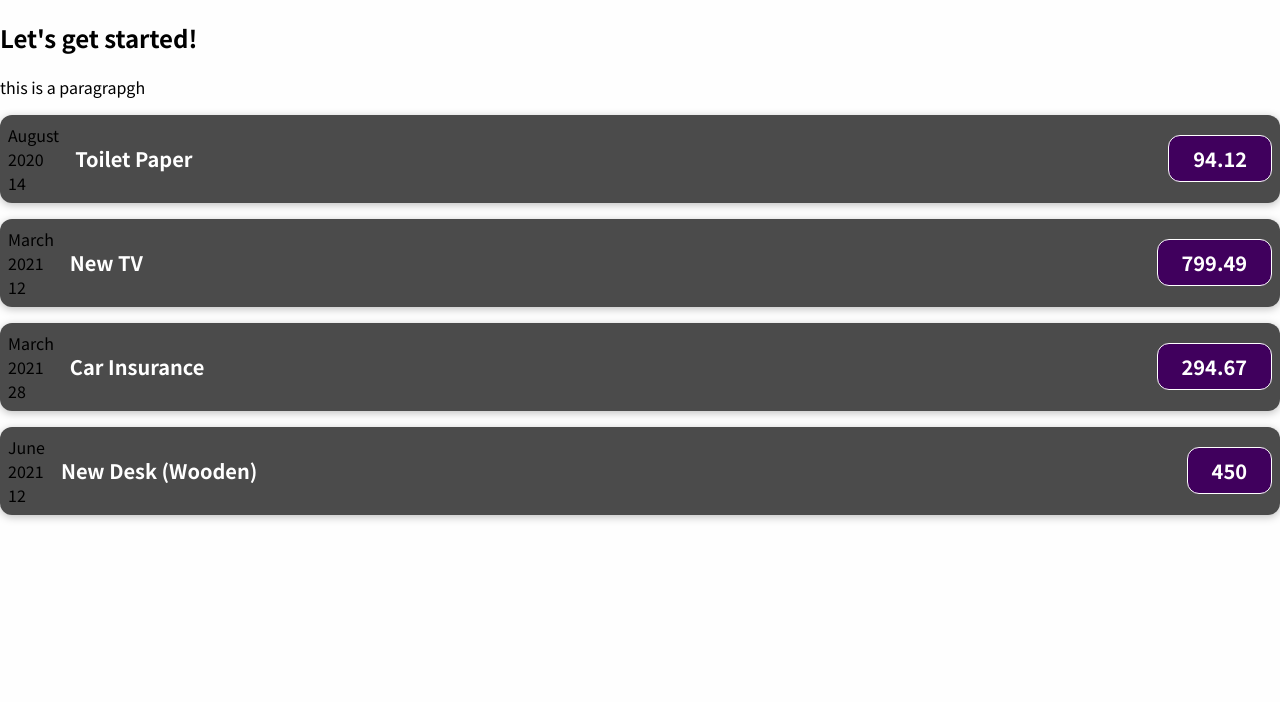
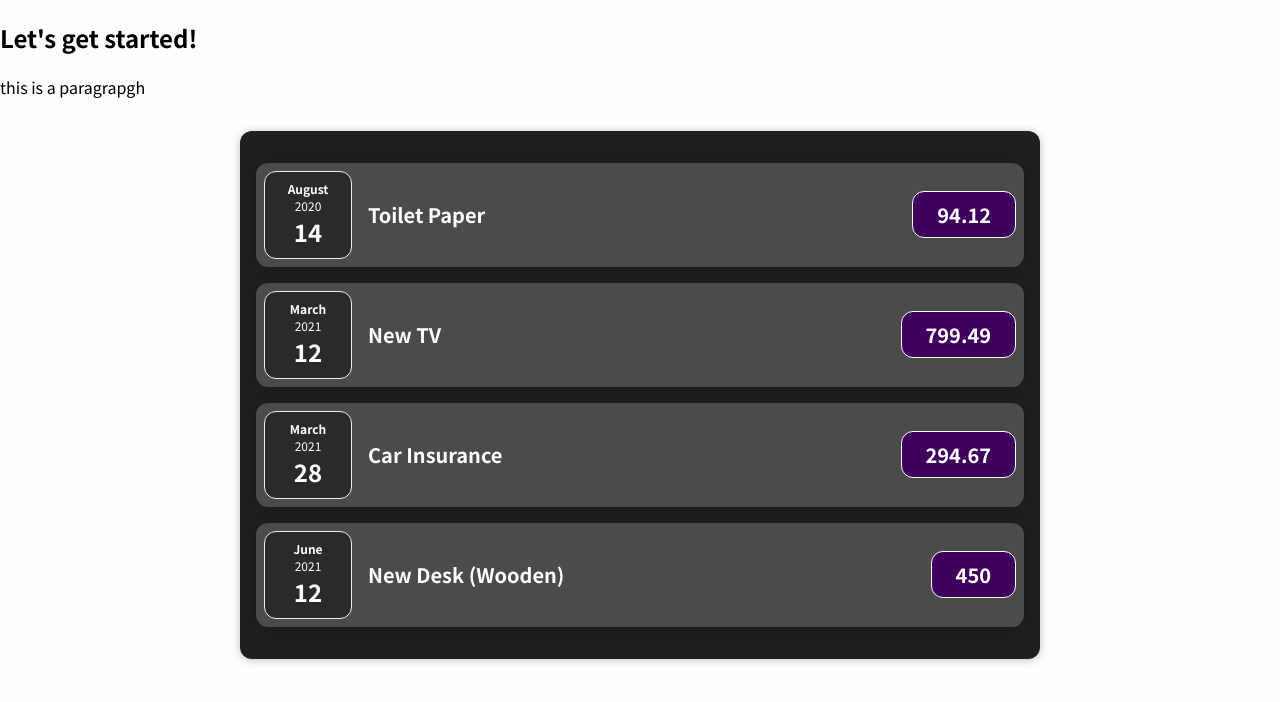
Before and after one commit to asiri1ndatissa/React-Fundamentals, a React (Create React App) app: page / in a window 1280 px wide. Shown: the top 702 px of the page. Built offline with nearby package versions, Linux system fonts and the light colour scheme.

Commit message:
children props

```diff
--- a/src/App.js
+++ b/src/App.js
@@ -1,4 +1,4 @@
-import ExpenseItem from "./components/ExpenseItem";
+import Expenses from "./components/Expenses/Expenses";
 
 function App() {
   const expenses = [
@@ -22,13 +22,12 @@
       date: new Date(2021, 5, 12),
     },
   ];
+
   return (
     <div>
       <h2>Let's get started!</h2>
       <p>this is a paragrapgh</p>
-      {expenses.map((expense, index) => <ExpenseItem key={`expense${index}`} title={expense.title}
-        amount={expense.amount}
-        date={expense.date} />)}
+      <Expenses items={expenses} />
     </div>
   );
 }
--- /dev/null
+++ b/src/components/Common/UI/Card/Card.css
@@ -0,0 +1,4 @@
+.card {
+  border-radius: 12px;
+  box-shadow: 0 1px 8px rgba(0, 0, 0, 0.25);
+}
--- /dev/null
+++ b/src/components/Common/UI/Card/Card.js
@@ -0,0 +1,11 @@
+import React from 'react';
+
+import './Card.css';
+
+const Card = (props) => {
+  const classes = 'card ' + props.className;
+
+  return <div className={classes}>{props.children}</div>;
+};
+
+export default Card;
--- a/src/components/ExpenseItem.js
+++ /dev/null
@@ -1,23 +0,0 @@
-import './ExpenseItem.css';
-
-function ExpenseItem(props) {
-  const month = props.date.toLocaleString('en-US', { month: 'long' });
-  const day = props.date.toLocaleString('en-US', { day: '2-digit' });
-  const year = props.date.getFullYear();
-
-  return (
-    <div className='expense-item'>
-      <div>
-        <div>{month}</div>
-        <div>{year}</div>
-        <div>{day}</div>
-      </div>
-      <div className='expense-item__description'>
-        <h2>{props.title}</h2>
-        <div className='expense-item__price'>{props.amount}</div>
-      </div>
-    </div>
-  );
-}
-
-export default ExpenseItem;
--- /dev/null
+++ b/src/components/Expenses/ExpenseDate/ExpenseDate.css
@@ -0,0 +1,26 @@
+.expense-date {
+  display: flex;
+  flex-direction: column;
+  width: 5.5rem;
+  height: 5.5rem;
+  border: 1px solid #ececec;
+  background-color: #2a2a2a;
+  color: white;
+  border-radius: 12px;
+  align-items: center;
+  justify-content: center;
+}
+
+.expense-date__month {
+  font-size: 0.75rem;
+  font-weight: bold;
+}
+
+.expense-date__year {
+  font-size: 0.75rem;
+}
+
+.expense-date__day {
+  font-size: 1.5rem;
+  font-weight: bold;
+}
--- /dev/null
+++ b/src/components/Expenses/ExpenseDate/ExpenseDate.js
@@ -0,0 +1,19 @@
+import React from 'react';
+
+import './ExpenseDate.css';
+
+const ExpenseDate = (props) => {
+  const month = props.date.toLocaleString('en-US', { month: 'long' });
+  const day = props.date.toLocaleString('en-US', { day: '2-digit' });
+  const year = props.date.getFullYear();
+
+  return (
+    <div className='expense-date'>
+      <div className='expense-date__month'>{month}</div>
+      <div className='expense-date__year'>{year}</div>
+      <div className='expense-date__day'>{day}</div>
+    </div>
+  );
+};
+
+export default ExpenseDate;
--- a/src/components/ExpenseItem.css
+++ b/src/components/Expenses/ExpenseItem/ExpenseItem.css
@@ -2,10 +2,8 @@
   display: flex;
   justify-content: space-between;
   align-items: center;
-  box-shadow: 0 2px 8px rgba(0, 0, 0, 0.25);
   padding: 0.5rem;
   margin: 1rem 0;
-  border-radius: 12px;
   background-color: #4b4b4b;
 }
 
--- /dev/null
+++ b/src/components/Expenses/ExpenseItem/ExpenseItem.js
@@ -0,0 +1,19 @@
+import React from 'react';
+
+import ExpenseDate from '../ExpenseDate/ExpenseDate';
+import Card from '../../Common/UI/Card/Card';
+import './ExpenseItem.css';
+
+const ExpenseItem = (props) => {
+  return (
+    <Card className='expense-item'>
+      <ExpenseDate date={props.date} />
+      <div className='expense-item__description'>
+        <h2>{props.title}</h2>
+        <div className='expense-item__price'>{props.amount}</div>
+      </div>
+    </Card>
+  );
+}
+
+export default ExpenseItem;
--- /dev/null
+++ b/src/components/Expenses/Expenses.css
@@ -0,0 +1,7 @@
+.expenses {
+  padding: 1rem;
+  background-color: rgb(31, 31, 31);
+  margin: 2rem auto;
+  width: 50rem;
+  max-width: 95%;
+}
--- /dev/null
+++ b/src/components/Expenses/Expenses.js
@@ -0,0 +1,34 @@
+import React from 'react';
+
+import ExpenseItem from './ExpenseItem/ExpenseItem';
+import Card from '../Common/UI/Card/Card';
+import './Expenses.css';
+
+const Expenses = (props) => {
+  return (
+    <Card className="expenses">
+      <ExpenseItem
+        title={props.items[0].title}
+        amount={props.items[0].amount}
+        date={props.items[0].date}
+      />
+      <ExpenseItem
+        title={props.items[1].title}
+        amount={props.items[1].amount}
+        date={props.items[1].date}
+      />
+      <ExpenseItem
+        title={props.items[2].title}
+        amount={props.items[2].amount}
+        date={props.items[2].date}
+      />
+      <ExpenseItem
+        title={props.items[3].title}
+        amount={props.items[3].amount}
+        date={props.items[3].date}
+      />
+    </Card>
+  );
+}
+
+export default Expenses;
```
Also changed, not shown: 1 other file (tests, documents, lock files or other folders).
